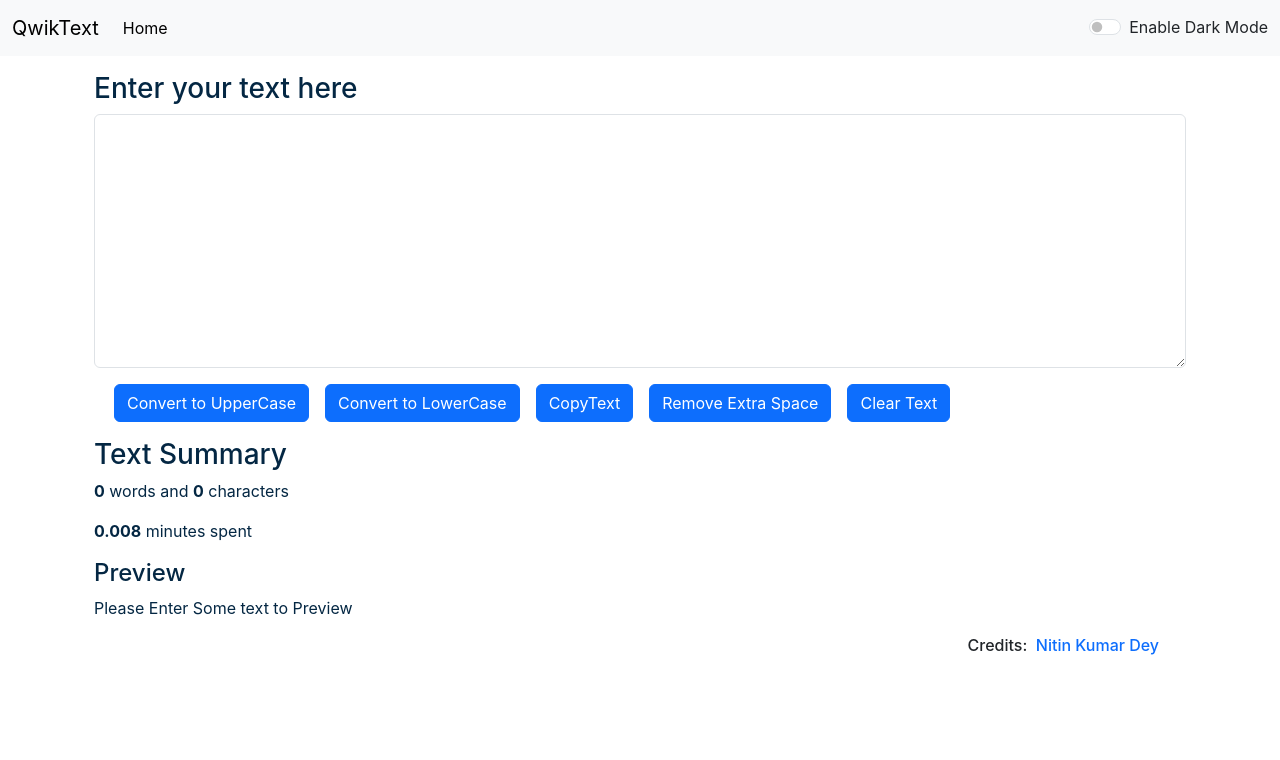
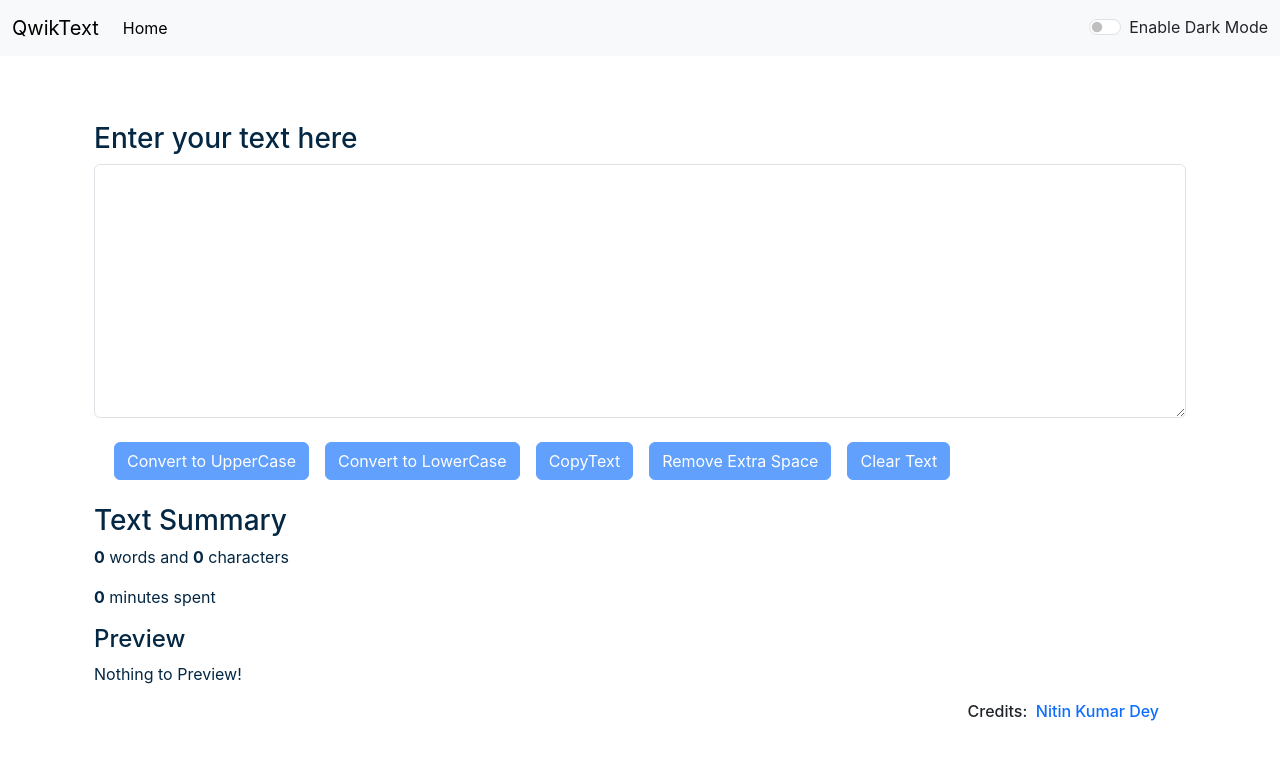
Before and after one commit to nkdey14/QwikText, a React (Create React App) app: page / in a window 1280 px wide. Shown: the top 760 px of the page. Built offline with nearby package versions, Linux system fonts and the light colour scheme.

Commit message:
Fixed bugs in QwikText

```diff
--- a/src/components/Alert.js
+++ b/src/components/Alert.js
@@ -7,13 +7,15 @@ export default function Alert(props) {
   };
 
   return (
-    props.alert && (
+    <div style={{ height: "50px" }}>
+      {props.alert && (
         <div
           className={`alert alert-${props.alert.type} alert-dismissible fade show`}
           role="alert"
         >
           <strong>{capitalize(props.alert.type)}</strong>: {props.alert.msg}
         </div>
-    )
+      )}
+    </div>
   );
 }
--- a/src/components/Navbar.js
+++ b/src/components/Navbar.js
@@ -26,7 +26,7 @@ export default function Navbar(props) {
           <div className="collapse navbar-collapse" id="navbarSupportedContent">
             <ul className="navbar-nav me-auto mb-2 mb-lg-0">
               <li className="nav-item">
-                <a className="nav-link active" aria-current="page" href="#">
+                <a className="nav-link active" aria-current="page" href="/">
                   {props.home}
                 </a>
               </li>
--- a/src/components/TextForm.js
+++ b/src/components/TextForm.js
@@ -29,6 +29,7 @@ export default function TextForm(props) {
     let copyText = document.getElementById("myForm");
     copyText.select();
     navigator.clipboard.writeText(copyText.value);
+    document.getSelection().removeAllRanges();
     props.showAlert("Copied to Clipboard!", "success");
   };
 
@@ -61,7 +62,7 @@ export default function TextForm(props) {
             id="myForm"
             style={{
               color: props.mode === "dark" ? "white" : "#042743",
-              backgroundColor: props.mode === "dark" ? "grey" : "white",
+              backgroundColor: props.mode === "dark" ? "#13466e" : "white",
             }}
             value={text}
             onChange={handleOnChange}
@@ -72,19 +73,39 @@ export default function TextForm(props) {
           className="container"
           style={{ color: props.mode === "dark" ? "white" : "#042743" }}
         >
-          <button className="btn btn-primary mx-2" onClick={handleUpClick}>
+          <button
+            disabled={text.length === 0}
+            className="btn btn-primary my-2 mx-2"
+            onClick={handleUpClick}
+          >
             Convert to UpperCase
           </button>
-          <button className="btn btn-primary mx-2" onClick={handleLwClick}>
+          <button
+            disabled={text.length === 0}
+            className="btn btn-primary my-2 mx-2"
+            onClick={handleLwClick}
+          >
             Convert to LowerCase
           </button>
-          <button className="btn btn-primary mx-2" onClick={handleCopyClick}>
+          <button
+            disabled={text.length === 0}
+            className="btn btn-primary my-2 mx-2"
+            onClick={handleCopyClick}
+          >
             CopyText
           </button>
-          <button className="btn btn-primary mx-2" onClick={handleSpacesClick}>
+          <button
+            disabled={text.length === 0}
+            className="btn btn-primary my-2 mx-2"
+            onClick={handleSpacesClick}
+          >
             Remove Extra Space
           </button>
-          <button className="btn btn-primary mx-2" onClick={handleClearClick}>
+          <button
+            disabled={text.length === 0}
+            className="btn btn-primary my-2 mx-2"
+            onClick={handleClearClick}
+          >
             Clear Text
           </button>
         </div>
@@ -97,15 +118,25 @@ export default function TextForm(props) {
         <h3>Text Summary</h3>
         <p>
           <strong>
-            {text.split(/(\s+)/).filter((x) => x.trim().length > 0).length}
+            {
+              text.split(" ").filter((element) => {
+                return element.length !== 0;
+              }).length
+            }
           </strong>{" "}
           words and <strong>{text.length}</strong> characters
         </p>
         <p>
-          <strong>{0.008 * text.split(" ").length}</strong> minutes spent
+          <strong>
+            {0.008 *
+              text.split(" ").filter((element) => {
+                return element.length !== 0;
+              }).length}
+          </strong>{" "}
+          minutes spent
         </p>
         <h4>Preview</h4>
-        <p>{text.length > 0 ? text : "Please Enter Some text to Preview"}</p>
+        <p>{text.length > 0 ? text : "Nothing to Preview!"}</p>
       </div>
       <div
         className={`container my-3 text-${
```
Also changed, not shown: src/App.js (+7 -7 lines). Lines whose indentation alone changed are shown as unchanged.
